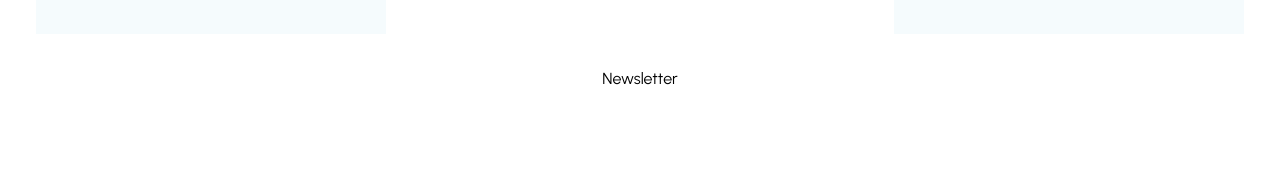
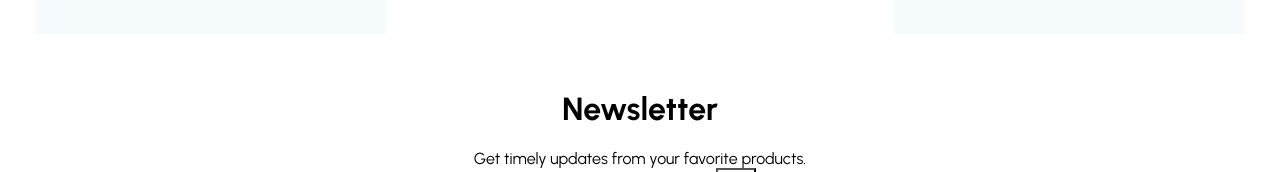
Before and after one commit to adarraji/react-shop, a React (Create React App) app: page / in a window 1280 px wide. Shown: the part 2636-2808 px from the top of the page. Before the commit the page ends 2724 px from the top, so only its background shows below. Built offline with nearby package versions, Linux system fonts and the light colour scheme.

Commit message:
newsletter sections

```diff
--- a/src/components/Newsletter/Newsletter.js
+++ b/src/components/Newsletter/Newsletter.js
@@ -1,9 +1,20 @@
 import React from "react";
 import "./Newsletter.css";
+import SendIcon from '@mui/icons-material/Send';
+
 
 const Newsletter = () => {
     return (
-        <div>Newsletter</div>
+        <div>
+            <h1>Newsletter</h1>
+            <div>Get timely updates from your favorite products.</div>
+            <div>
+                <input placeholder="Your email" />
+                <button>
+                    <SendIcon />
+                </button>
+            </div>
+        </div>
     )
 }
 
```
